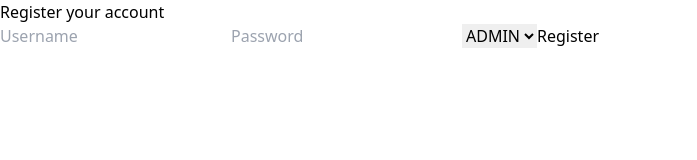
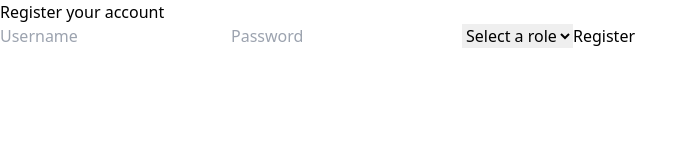
Before and after one commit to AdrianG821/SaaS-mini-project, a React (Vite) app in the folder frontend/: page /register in a window 1280 px wide. Shown: the top 160 px of the page, without its empty margins (0-697 px from the left). Built offline with nearby package versions, Linux system fonts and the light colour scheme; no server answers.

Commit message:
Created select options

```diff
--- a/frontend/src/pages/Register.tsx
+++ b/frontend/src/pages/Register.tsx
@@ -6,11 +6,14 @@ import AuthInput from '../components/AuthInput.tsx'
 function Register() {
   const [username, setUsername] = useState("")
   const [password, setPassword] = useState("")
-  const [role, setRole] = useState("")
+  const [role, setRole] = useState<number>(0)
 
 
   async function registerAccount() {
     console.log(username)
+    console.log(password)
+    console.log(role)
+
   }
 
 useEffect(() => {
@@ -45,17 +48,21 @@ async function CheckHealth(): Promise<string> {
               value={username}
               onChange={e => setUsername(e.target.value)}
             />
-            <input
-                className='w-full rounded-lg bg-slate-800 border border-slate-700 px-4 py-3'
-                type='password'
-                placeholder='Password'
+            <AuthInput
+              placeholder="Password"
+              value={password}
+              type='password'
+              onChange={e => setPassword(e.target.value)}
             />
             <select
              name='Role'
              id='roles'
              className='w-full rounded-lg bg-slate-800 border border-slate-700 px-4 py-3'
+             value={role}
+             onChange={e => setRole(parseInt(e.target.value))}
              >
-              <option value="1">ADMIN</option>
+              <option value={0}>Select a role</option>
+              <option value={1}>ADMIN</option>
             </select>
             <button className='w-full rounded-lg bg-blue-600 px-4 py-3 font-semibold hover:bg-blue-500' onClick={registerAccount}>
               Register
```
